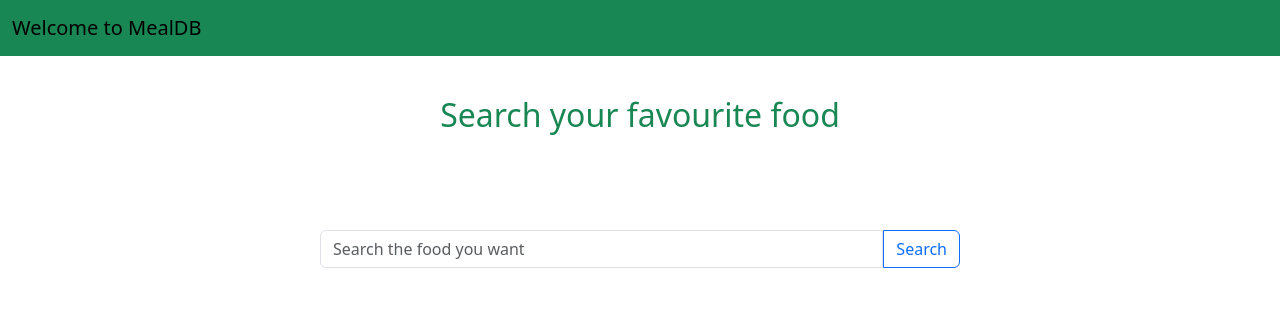
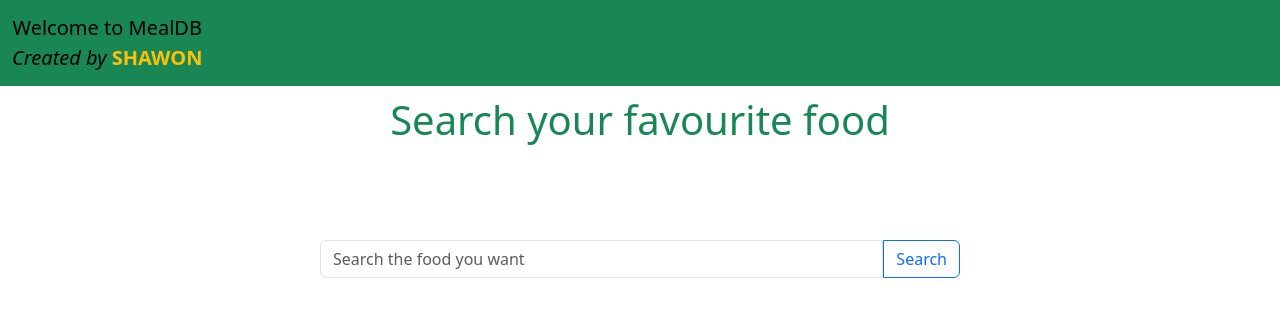
Before and after one commit to Moniruzzaman-Shawon/meal-db, a plain HTML site: page index.html in a window 1280 px wide. Drawn offline with nearby package versions, Linux system fonts and the light colour scheme.

Commit message:
name added

```diff
--- a/index.html
+++ b/index.html
@@ -9,10 +9,14 @@
 <body class="bg-gray mt-5">
     <nav class="navbar fixed-top bg-success">
         <div class="container-fluid">
-          <a class="navbar-brand text-center " href="#">Welcome to MealDB</a>
+          <a class="navbar-brand text-center " href="#">Welcome to MealDB <br>
+
+            <span class="fst-italic">Created by</span> <span class="text-warning fw-bold">SHAWON</span>
+    </a>
+          </a>
         </div>
       </nav>
-    <h2 class="text-center text-success py-5">Search your favourite food</h2>
+    <h1 class="fs-1 text-center text-success py-5">Search your favourite food</h1>
     <div class="input-group w-50 mb-3 mx-auto mt-5">
         <input id="search-field" type="text" class="form-control" placeholder="Search the food you want" aria-label="Search your food" aria-describedby="button-addon2">
         <button onclick="searchFood()" class="btn btn-outline-primary mx-auto" type="button" id="button-addon2">Search</button>
```
